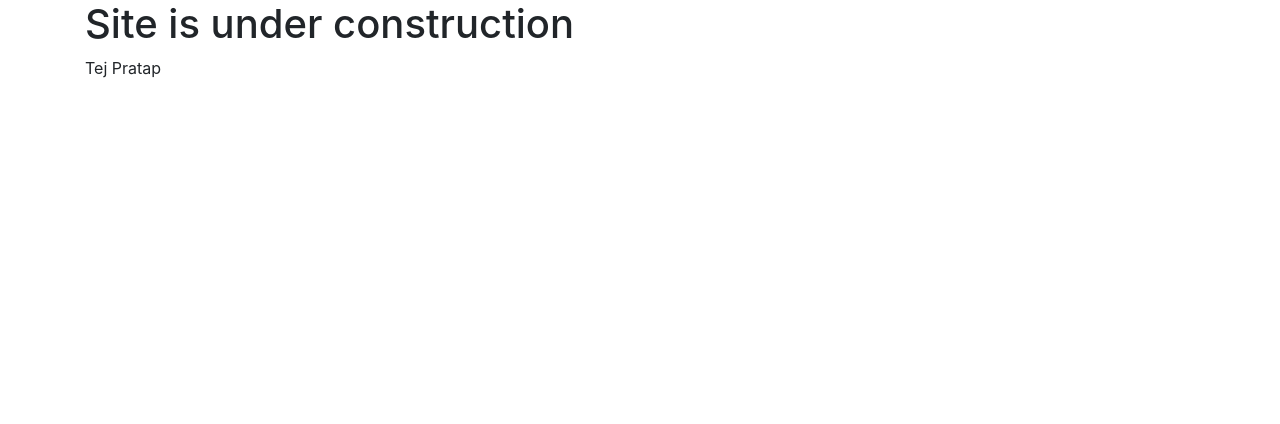
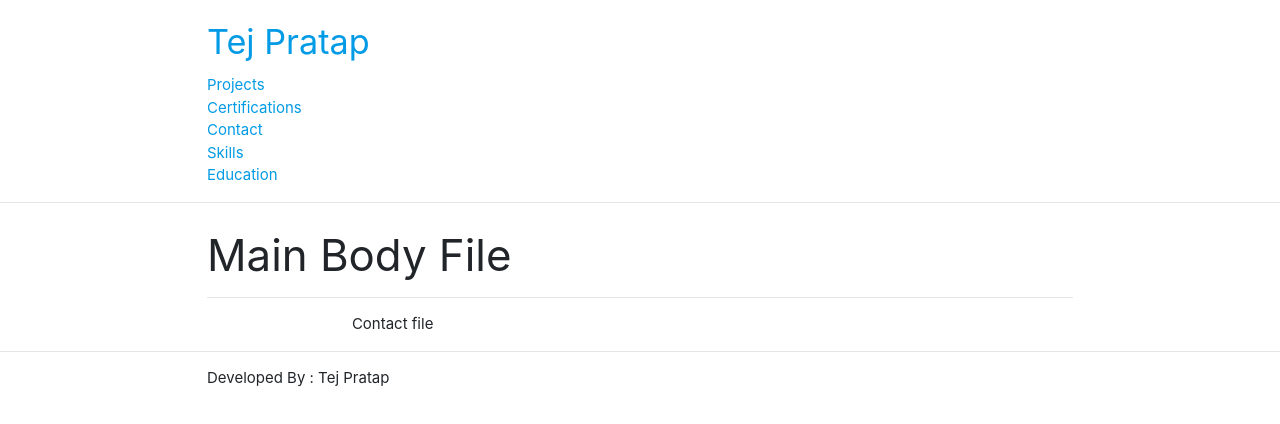
Before and after one commit to iampratapbabu/my-portfolio, a React (Create React App) app: page /contact in a window 1280 px wide. Shown: the top 424 px of the page. Built offline with nearby package versions, Linux system fonts and the light colour scheme.

Commit message:
first-change-1

```diff
--- a/package.json
+++ b/package.json
@@ -8,6 +8,7 @@
     "@testing-library/user-event": "^7.2.1",
     "react": "^16.13.1",
     "react-dom": "^16.13.1",
+    "react-router-dom": "^5.2.0",
     "react-scripts": "3.4.3"
   },
   "scripts": {
--- a/public/index.html
+++ b/public/index.html
@@ -17,10 +17,14 @@
       crossorigin="anonymous"
     />
 
+     <link rel="stylesheet" href="https://cdnjs.cloudflare.com/ajax/libs/materialize/1.0.0/css/materialize.min.css">
+
     <title>Tej Pratap</title>
   </head>
   <body>
-    <noscript>You need to enable JavaScript to run this app.</noscript>
+    <noscript>Please Enable Javascript to Run this Site</noscript>
     <div id="root"></div>
+    <script src="https://cdnjs.cloudflare.com/ajax/libs/materialize/1.0.0/js/materialize.min.js"></script>
+
   </body>
 </html>
--- a/src/App.js
+++ b/src/App.js
@@ -1,12 +1,38 @@
-import React from 'react';
+import React ,{Fragment}from 'react';
+import {Route,Switch} from 'react-router-dom';
+
+//layouts
+import Header from './layout/Header';
+import Footer from './layout/Footer';
+
+//components
+import Project from './components/projects';
+import Certifications from './components/certifications';
+import Contact from './components/contact';
+import Education from './components/education';
+import Intro from './components/intro';
+import Skills from './components/skills';
 
 
-function App() {
+const App = () => {
   return (
+    <Fragment>
+    <Header/>
     <div className="container">
-    <h1>Site is under construction</h1>
-    <p>Tej Pratap</p>
+    <h3>Main Body File</h3>
+
+<Switch>
+    <Route exact path='/' component={Intro} />
+    <Route exact path='/projects' component={Project} />
+    <Route exact path='/certifications' component={Certifications} />
+
+    <Route exact path='/skills' component={Skills} />
+    <Route exact path='/education' component={Education} />
+    <Route exact path='/contact' component={Contact} />
+</Switch>
     </div>
+    <Footer/>
+    </Fragment>
   );
 }
 
--- a/src/index.js
+++ b/src/index.js
@@ -1,11 +1,15 @@
 import React from 'react';
 import ReactDOM from 'react-dom';
+import {BrowserRouter} from 'react-router-dom';
+import './index.css';
 import App from './App';
 
 
 ReactDOM.render(
   <React.StrictMode>
+  <BrowserRouter>
     <App />
+    </BrowserRouter>
   </React.StrictMode>,
   document.getElementById('root')
 );
--- /dev/null
+++ b/src/layout/Footer.js
@@ -0,0 +1,16 @@
+import React,{Fragment} from 'react';
+import '../styles/header.css'
+
+const Footer = () =>{
+  return(
+    <Fragment>
+    <hr/>
+    <div className="container">
+    Developed By : Tej Pratap
+    </div>
+
+    </Fragment>
+  );
+}
+
+export default Footer;
--- /dev/null
+++ b/src/layout/Header.js
@@ -0,0 +1,25 @@
+import React,{Fragment} from 'react';
+import {Link} from 'react-router-dom';
+
+//styles
+import '../styles/header.css'
+
+const Header = () =>{
+  return(
+    <Fragment>
+    <div className="container">
+      <h4><Link to='/'>Tej Pratap</Link></h4>
+      <ul>
+        <li><Link to="/projects">Projects</Link></li>
+        <li><Link to="/certifications">Certifications</Link></li>
+        <li><Link to="/contact">Contact</Link></li>
+        <li><Link to="/skills">Skills</Link></li>
+        <li><Link to="/education">Education</Link></li>
+      </ul>
+    </div>
+    <hr/>
+    </Fragment>
+  );
+}
+
+export default Header;
```
Also changed, not shown: src/styles/certifications.css (added), src/styles/footer.css (added), src/styles/header.css (added), src/styles/projects.css (added), 1 other file (tests, documents, lock files or other folders).
